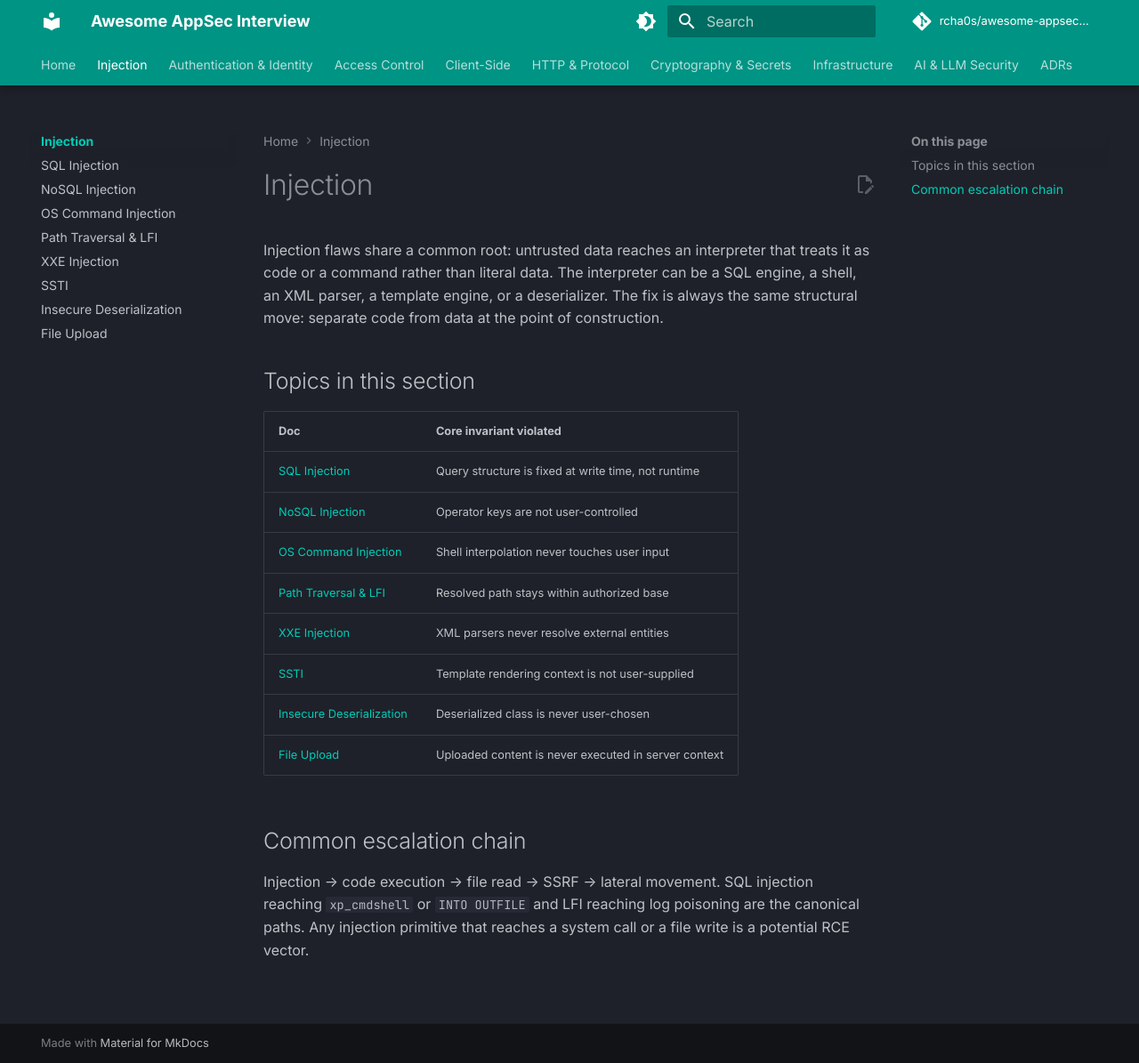
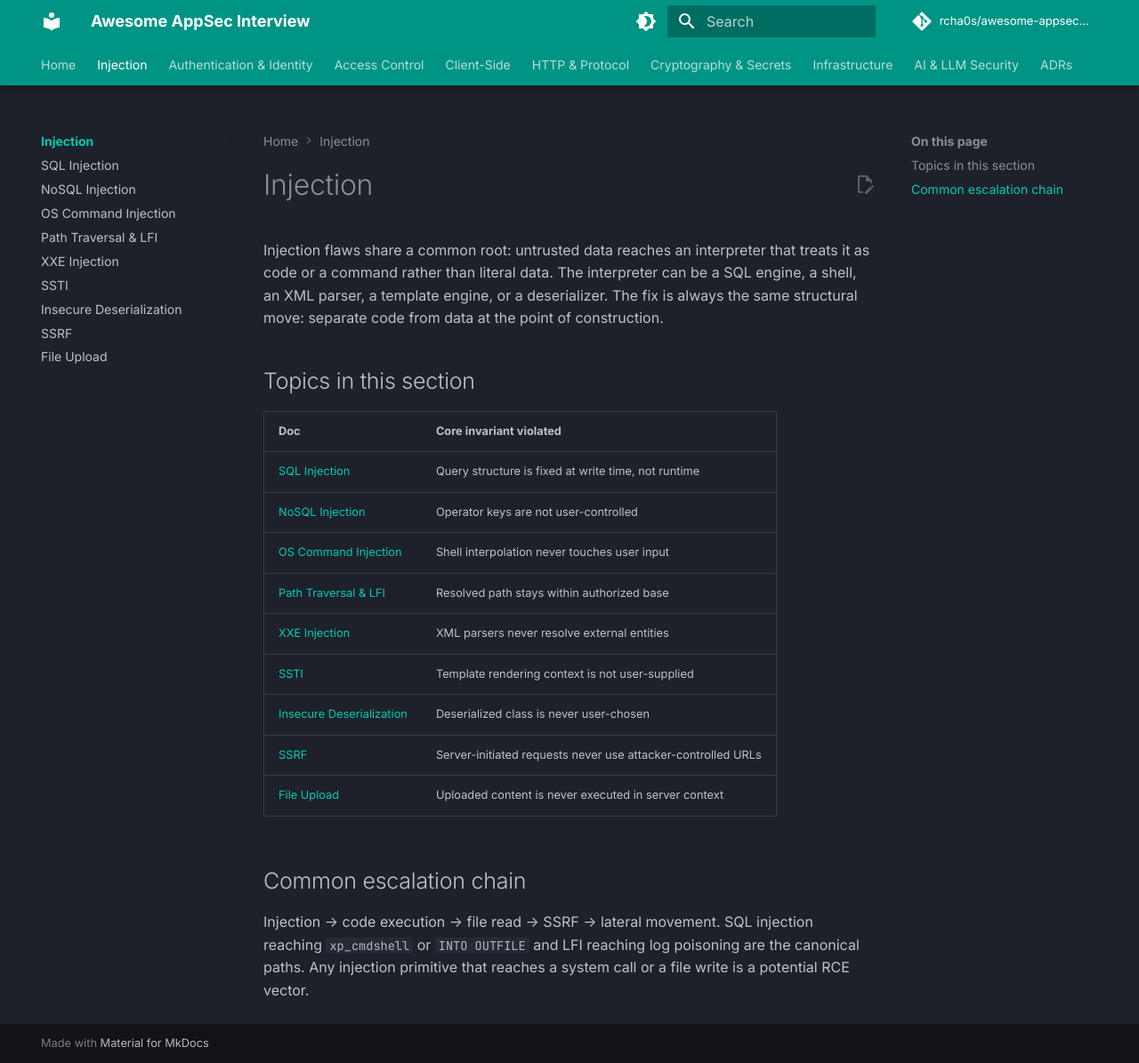
Before and after one commit to rcha0s/awesome-appsec-interview, an MkDocs documentation site: the page built from docs/injection/index.md, in a window 1280 px wide and 1195 px high. Shown: the whole window at 89% size. Built offline with MkDocs 1.6.1 and Material for MkDocs 9.7.7, drawn with Linux system fonts in a browser that asks for light colours; comment, search, counter and statistics services are not loaded.

Commit message:
fix(nav): move SSRF from Access Control to Injection

```diff
--- a/docs/injection/index.md
+++ b/docs/injection/index.md
@@ -13,6 +13,7 @@ Injection flaws share a common root: untrusted data reaches an interpreter that
 | [XXE Injection](../06-xxe.md) | XML parsers never resolve external entities |
 | [SSTI](../07-ssti.md) | Template rendering context is not user-supplied |
 | [Insecure Deserialization](../08-insecure-deserialization.md) | Deserialized class is never user-chosen |
+| [SSRF](../04-ssrf.md) | Server-initiated requests never use attacker-controlled URLs |
 | [File Upload](../10-file-upload.md) | Uploaded content is never executed in server context |
 
 ## Common escalation chain
--- a/mkdocs.yml
+++ b/mkdocs.yml
@@ -70,6 +70,7 @@ nav:
     - XXE Injection: 06-xxe.md
     - SSTI: 07-ssti.md
     - Insecure Deserialization: 08-insecure-deserialization.md
+    - SSRF: 04-ssrf.md
     - File Upload: 10-file-upload.md
 
   - Authentication & Identity:
@@ -92,7 +93,6 @@ nav:
   - Access Control:
     - Access Control & IDOR: 15-access-control-idor.md
     - Business Logic & Race Conditions: 16-business-logic-race-conditions.md
-    - SSRF: 04-ssrf.md
 
   - Client-Side:
     - client-side/index.md
```
